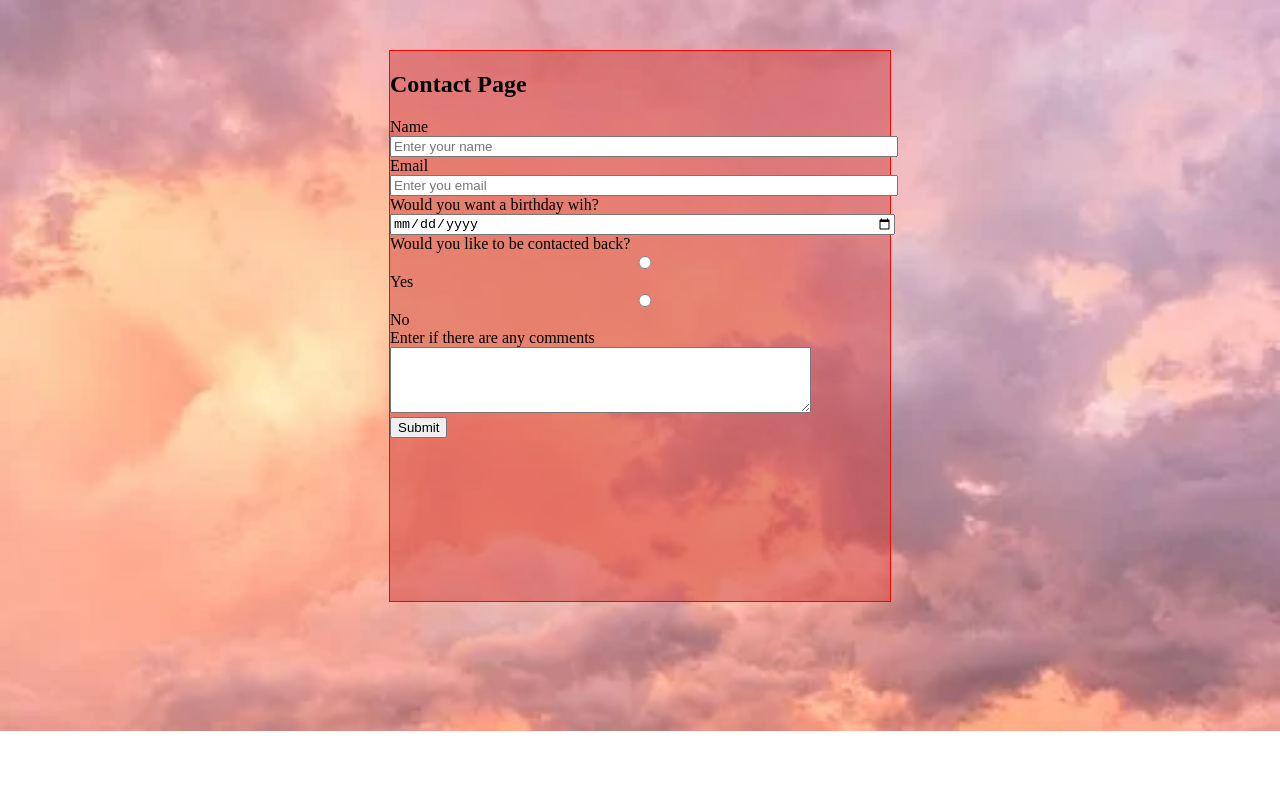
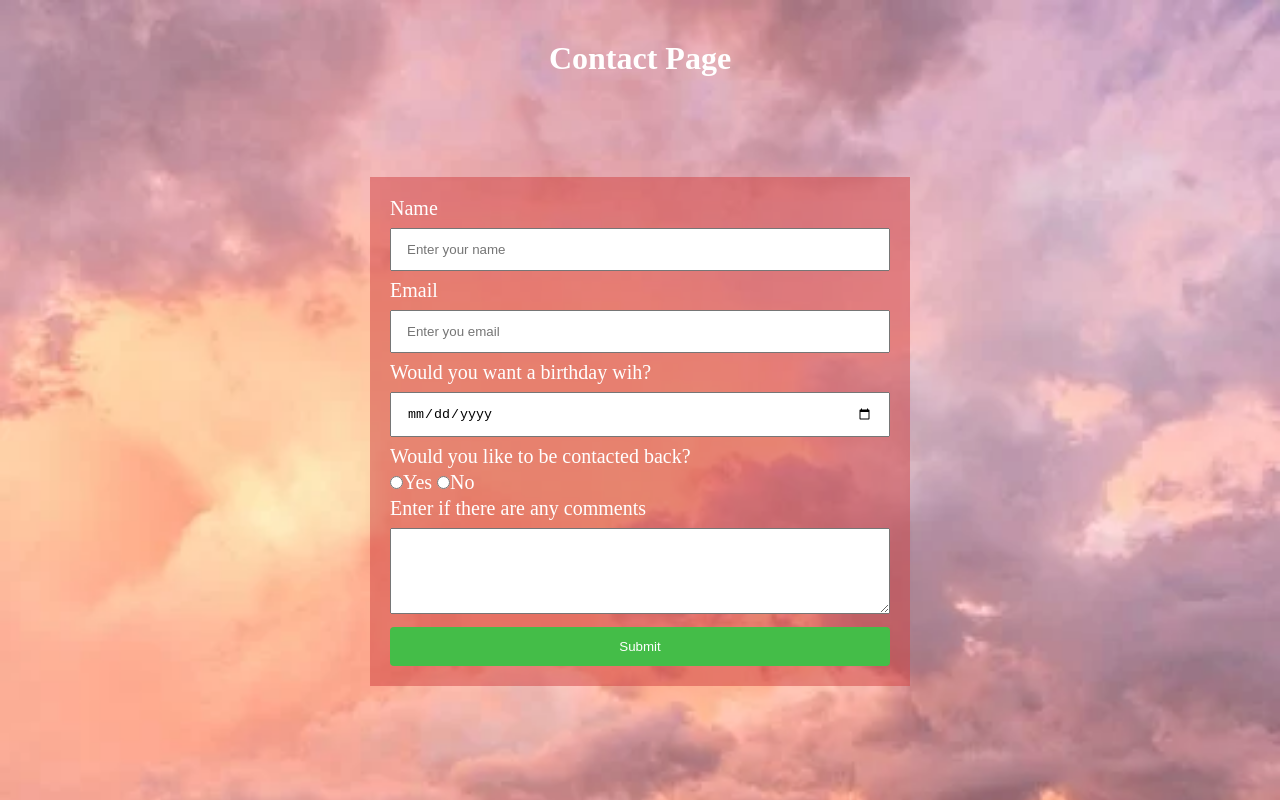
Before and after one commit to adigee1011/c6-contact-page, a plain HTML site: page index.html in a window 1280 px wide. Drawn offline with Linux system fonts and the light colour scheme.

Commit message:
x commit

```diff
--- a/index.html
+++ b/index.html
@@ -8,10 +8,10 @@
     <title>Document</title>
 </head>
 <body>
-
+    <h1>Contact Page</h1>
     <div class = "container">
 
-        <h2>Contact Page</h2>
+
         <form>
 
             <label for = "name"> Name
@@ -26,7 +26,7 @@
                 <input type = "date" id = "date" placeholder="">
             </label><br>
 
-            <label for="contact"> Would you like to be contacted back?
+            <label for="contact"> Would you like to be contacted back? <br>
                 <input type ="radio" id = "contact" name = "contact">Yes
                 <input type = "radio" id = "contact" name = "contact">No
             </label><br>
--- a/style.css
+++ b/style.css
@@ -1,21 +1,78 @@
 body {
-    background: url("evening.webp") no-repeat center;
+    background: url("evening.webp");
+    background-repeat: no-repeat;
+    background-attachment: fixed;
     background-size: cover;
+}
+
+h1 {
+    text-align: center;
+    color:white;
+    margin-top: 40px;
 }
 
 .container {
     width:500px;
-    margin: auto;
-    border: red 1px solid;
-    margin-top: 50px;
+    margin: 100px auto;
     background-color: rgba(207, 65, 65, 0.5);
-    height: 550px;
+    /* height: 550px; */
+    color: white;
+    font-size: 20px;
+    padding: 20px;
 }
 
-input {
+/* input {
     width: 100%;
+} */
+
+input[type=text] {
+    width: 100%;
+    padding: 12px 15px;
+    margin: 8px 0;
+    box-sizing: border-box;
 }
 
-label {
-    margin-top: 100px;
+input[type=email] {
+    width: 100%;
+    padding: 12px 15px;
+    margin: 8px 0;
+    box-sizing: border-box;
 }
+
+input[type=date] {
+    width: 100%;
+    padding: 12px 15px;
+    margin: 8px 0;
+    box-sizing: border-box;
+}
+
+textarea {
+    width: 100%;
+    padding: 12px 15px;
+    margin: 8px 0;
+    box-sizing: border-box;
+}
+button {
+    background-color: #44bd48;
+    color: white;
+    padding: 12px 20px;
+    border: none;
+    border-radius: 4px;
+    cursor: pointer;
+    width: 100%;
+
+  }
+
+
+/* input {
+    width: 100%;
+    padding: 12px 15px;
+    margin: 8px 0;
+    box-sizing: border-box;
+}  */
+
+input[type=radio] {
+    padding: 12px 15px;
+    margin: 8px 0;
+    box-sizing: border-box;
+}
```
